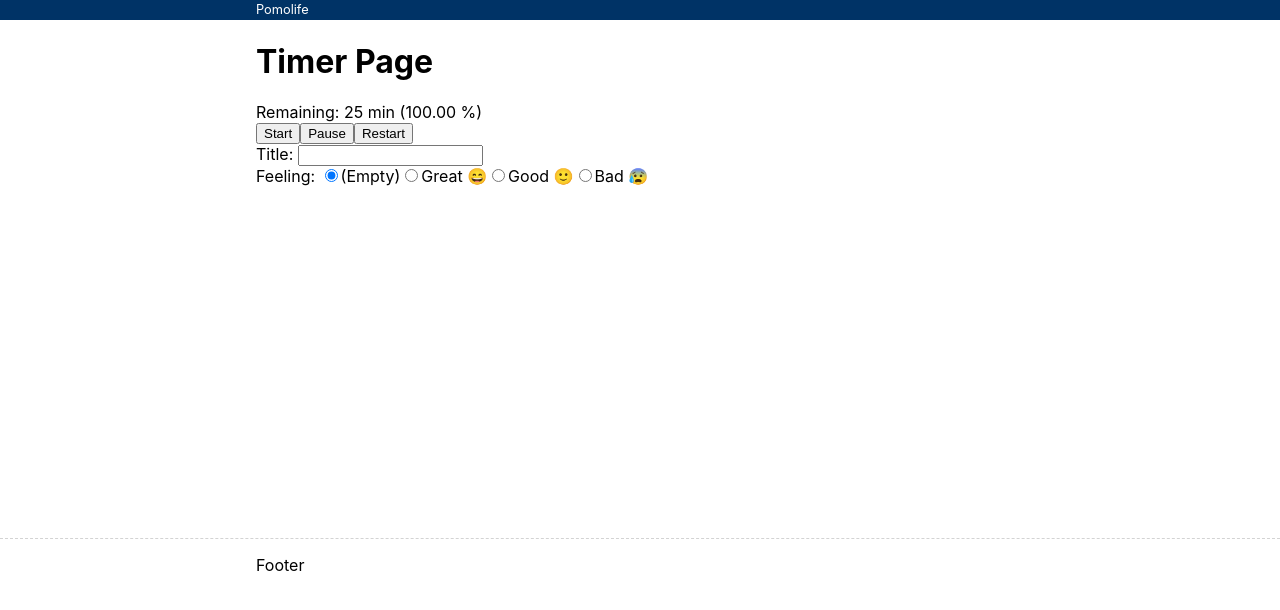
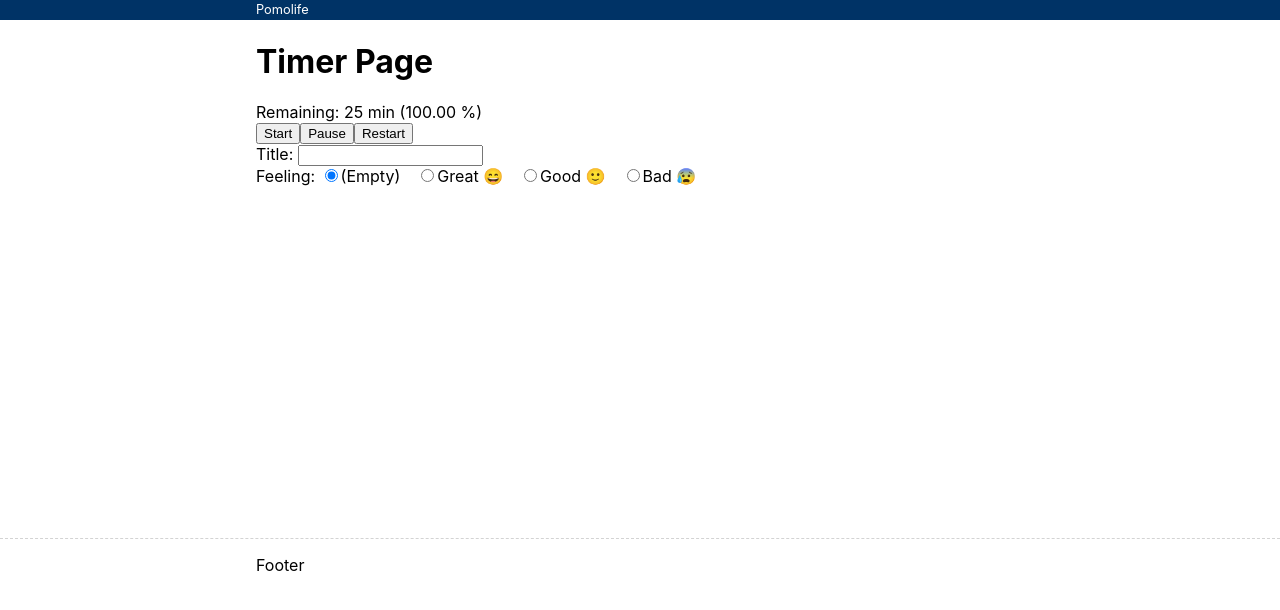
Before and after one commit to ginpei/pomolife, a React (Create React App) app: page / in a window 1280 px wide. Shown: the top 610 px of the page. Built offline with nearby package versions, Linux system fonts and the light colour scheme.

Commit message:
update to put margin between radio buttons

```diff
--- /dev/null
+++ b/src/screens/TimerPage.scss
@@ -0,0 +1,5 @@
+.ActivityFeelingInputList-item {
+  & + & {
+    margin-left: 1em;
+  }
+}
--- a/src/screens/TimerPage.tsx
+++ b/src/screens/TimerPage.tsx
@@ -2,6 +2,7 @@ import React, { useEffect, useState } from 'react';
 import { BasicLayout } from '../complexes/BasicLayout';
 import * as Activity from '../models/Activity';
 import * as Tomato from '../models/Tomato';
+import './TimerPage.scss';
 
 export const TimerPage: React.FC = () => {
   const [tomato, setTomato] = useState(Tomato.getNewTomato());
@@ -167,7 +168,10 @@ const ActivityFeelingInputList: React.FC<{
   return (
     <>
       {feelings.map((feeling) => (
-        <label key={feeling.feeling}>
+        <label
+          className="ActivityFeelingInputList-item"
+          key={feeling.feeling}
+        >
           <input
             checked={feeling.feeling === props.feeling}
             name="feeling"
```
